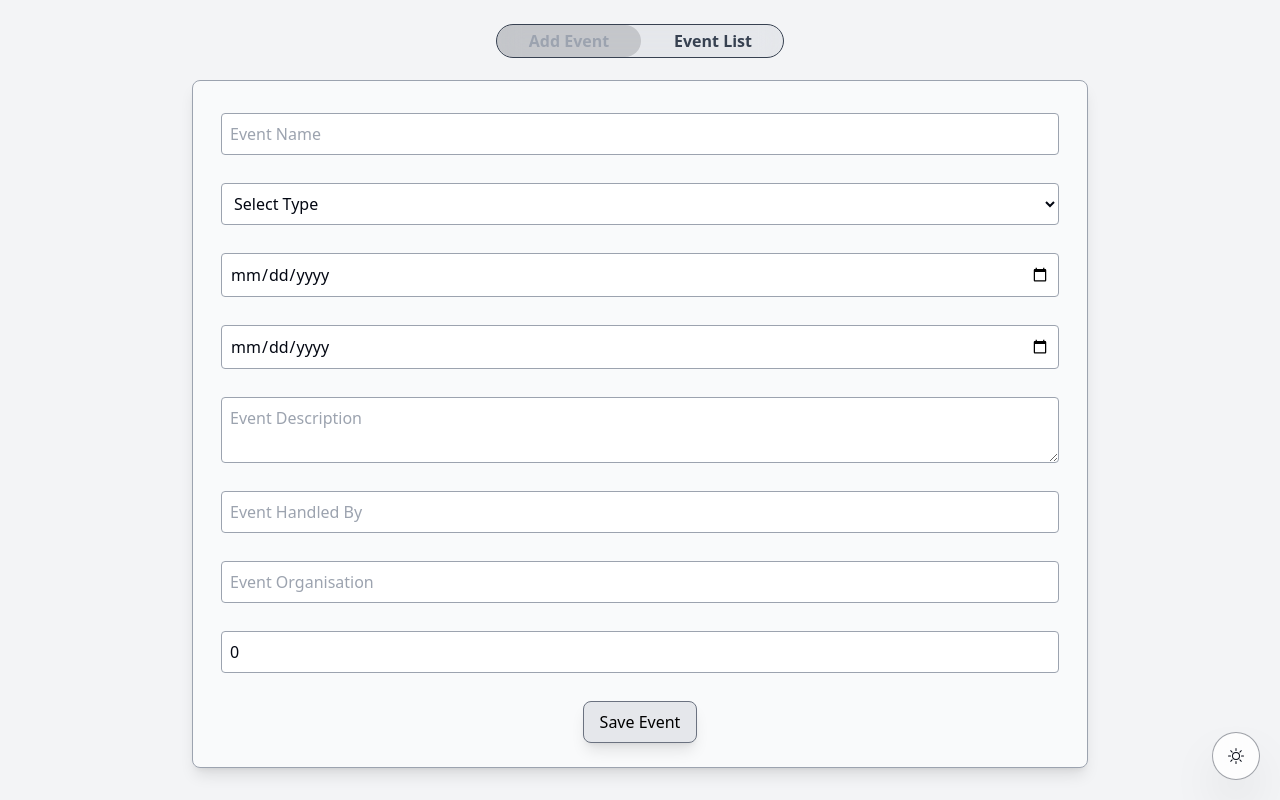
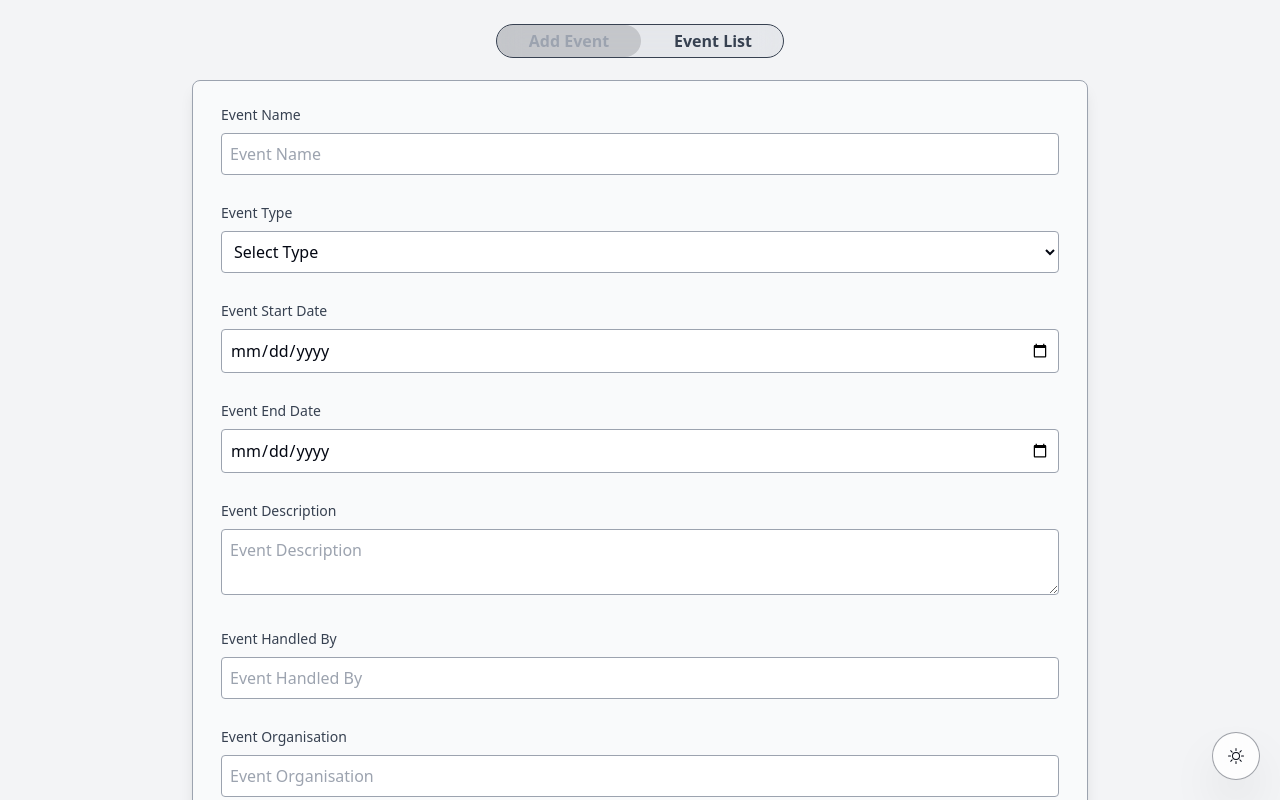
Before and after one commit to vishalp-65/praeclarum_assignment, a React (Create React App) app: page /add in a window 1280 px wide. Shown: the top 800 px of the page. Built offline with nearby package versions, Linux system fonts and the light colour scheme.

Commit message:
Added labels for all fileds and better error handling for date

```diff
--- a/src/components/EventForm.tsx
+++ b/src/components/EventForm.tsx
@@ -26,8 +26,32 @@ const EventForm: React.FC = () => {
         subEvents: 0,
     });
 
-    // Redux dispatcher
+    const [errors, setErrors] = useState<{ [key: string]: string }>({});
     const dispatch = useDispatch();
+
+    const validate = () => {
+        const errors: { [key: string]: string } = {};
+        const today = new Date().toISOString().split("T")[0];
+
+        if (!formData.name) errors.name = "Event name is required.";
+        if (!formData.type) errors.type = "Event type is required.";
+        if (!formData.startDate) errors.startDate = "Start date is required.";
+        if (!formData.endDate) errors.endDate = "End date is required.";
+        if (
+            formData.startDate &&
+            formData.endDate &&
+            formData.startDate >= formData.endDate
+        )
+            errors.endDate = "End date must be after start date.";
+        if (formData.startDate && formData.startDate > today)
+            errors.startDate = "Start date cannot be in the future.";
+        if (isNaN(formData.subEvents) || formData.subEvents < 0)
+            errors.subEvents =
+                "Sub-events must be a valid non-negative number.";
+
+        setErrors(errors);
+        return Object.keys(errors).length === 0;
+    };
 
     const handleChange = (
         e: React.ChangeEvent<
@@ -43,13 +67,13 @@ const EventForm: React.FC = () => {
 
     const handleSubmit = (e: React.FormEvent) => {
         e.preventDefault();
+        if (!validate()) return;
 
-        // Create unique ID for every event
         const newEvent = {
             id: uuidv4(),
             ...formData,
         };
-        // Dispatch redux
+
         dispatch(addEvent(newEvent));
         setFormData({
             name: "",
@@ -70,20 +94,41 @@ const EventForm: React.FC = () => {
                 className="px-7 py-6 h-full bg-gray-50 dark:bg-gray-950 border border-gray-400 dark:border-gray-600 space-y-4 flex
                     flex-col w-full lg:w-[70%] items-center justify-between gap-3 rounded-lg shadow-lg"
             >
+                <div className="w-full">
+                    <label
+                        htmlFor="name"
+                        className="block text-sm font-medium text-gray-700 dark:text-gray-300"
+                    >
+                        Event Name
+                    </label>
                     <input
                         type="text"
                         name="name"
+                        id="name"
                         value={formData.name}
                         onChange={handleChange}
                         placeholder="Event Name"
                         className="w-full mt-2 p-2 border border-gray-400 dark:border-gray-700 rounded bg-white dark:bg-gray-900"
                         required
                     />
+                    {errors.name && (
+                        <p className="text-red-500 text-sm">{errors.name}</p>
+                    )}
+                </div>
+
+                <div className="w-full">
+                    <label
+                        htmlFor="type"
+                        className="block text-sm font-medium text-gray-700 dark:text-gray-300"
+                    >
+                        Event Type
+                    </label>
                     <select
                         name="type"
+                        id="type"
                         value={formData.type}
                         onChange={handleChange}
-                    className="w-full p-2 border border-gray-400 rounded dark:border-gray-700 bg-white dark:bg-gray-900"
+                        className="w-full mt-2 p-2 border border-gray-400 rounded dark:border-gray-700 bg-white dark:bg-gray-900"
                         required
                     >
                         <option value="">Select Type</option>
@@ -93,54 +138,132 @@ const EventForm: React.FC = () => {
                         <option value="children">Children</option>
                         <option value="school">School</option>
                     </select>
+                    {errors.type && (
+                        <p className="text-red-500 text-sm">{errors.type}</p>
+                    )}
+                </div>
+
+                <div className="w-full">
+                    <label
+                        htmlFor="startDate"
+                        className="block text-sm font-medium text-gray-700 dark:text-gray-300"
+                    >
+                        Event Start Date
+                    </label>
                     <input
                         type="date"
                         name="startDate"
+                        id="startDate"
                         value={formData.startDate}
                         onChange={handleChange}
-                    className="w-full p-2 border border-gray-400 dark:border-gray-700 rounded bg-white dark:bg-gray-900"
+                        className="w-full mt-2 p-2 border border-gray-400 dark:border-gray-700 rounded bg-white dark:bg-gray-900"
                         required
                     />
+                    {errors.startDate && (
+                        <p className="text-red-500 text-sm">
+                            {errors.startDate}
+                        </p>
+                    )}
+                </div>
+
+                <div className="w-full">
+                    <label
+                        htmlFor="endDate"
+                        className="block text-sm font-medium text-gray-700 dark:text-gray-300"
+                    >
+                        Event End Date
+                    </label>
                     <input
                         type="date"
                         name="endDate"
+                        id="endDate"
                         value={formData.endDate}
                         onChange={handleChange}
-                    className="w-full p-2 border border-gray-400 dark:border-gray-700 rounded bg-white dark:bg-gray-900"
+                        className="w-full mt-2 p-2 border border-gray-400 dark:border-gray-700 rounded bg-white dark:bg-gray-900"
                         required
                     />
+                    {errors.endDate && (
+                        <p className="text-red-500 text-sm">{errors.endDate}</p>
+                    )}
+                </div>
+
+                <div className="w-full">
+                    <label
+                        htmlFor="description"
+                        className="block text-sm font-medium text-gray-700 dark:text-gray-300"
+                    >
+                        Event Description
+                    </label>
                     <textarea
                         name="description"
+                        id="description"
                         value={formData.description}
                         onChange={handleChange}
                         placeholder="Event Description"
-                    className="w-full p-2 border border-gray-400 dark:border-gray-700 rounded bg-white dark:bg-gray-900"
+                        className="w-full mt-2 p-2 border border-gray-400 dark:border-gray-700 rounded bg-white dark:bg-gray-900"
                     />
+                </div>
+
+                <div className="w-full">
+                    <label
+                        htmlFor="handledBy"
+                        className="block text-sm font-medium text-gray-700 dark:text-gray-300"
+                    >
+                        Event Handled By
+                    </label>
                     <input
                         type="text"
                         name="handledBy"
+                        id="handledBy"
                         value={formData.handledBy}
                         onChange={handleChange}
                         placeholder="Event Handled By"
-                    className="w-full p-2 border border-gray-400 dark:border-gray-700 rounded bg-white dark:bg-gray-900"
+                        className="w-full mt-2 p-2 border border-gray-400 dark:border-gray-700 rounded bg-white dark:bg-gray-900"
                     />
+                </div>
+
+                <div className="w-full">
+                    <label
+                        htmlFor="organisation"
+                        className="block text-sm font-medium text-gray-700 dark:text-gray-300"
+                    >
+                        Event Organisation
+                    </label>
                     <input
                         type="text"
                         name="organisation"
+                        id="organisation"
                         value={formData.organisation}
                         onChange={handleChange}
                         placeholder="Event Organisation"
-                    className="w-full p-2 border border-gray-400 dark:border-gray-700 rounded bg-white dark:bg-gray-900"
+                        className="w-full mt-2 p-2 border border-gray-400 dark:border-gray-700 rounded bg-white dark:bg-gray-900"
                     />
+                </div>
+
+                <div className="w-full">
+                    <label
+                        htmlFor="subEvents"
+                        className="block text-sm font-medium text-gray-700 dark:text-gray-300"
+                    >
+                        Total Number of Sub-events
+                    </label>
                     <input
                         type="number"
                         name="subEvents"
+                        id="subEvents"
                         value={formData.subEvents}
                         onChange={handleChange}
                         placeholder="Total Number of Sub-events"
-                    className="w-full p-2 border border-gray-400 dark:border-gray-700 rounded bg-white dark:bg-gray-900"
+                        className="w-full mt-2 p-2 border border-gray-400 dark:border-gray-700 rounded bg-white dark:bg-gray-900"
                         required
                     />
+                    {errors.subEvents && (
+                        <p className="text-red-500 text-sm">
+                            {errors.subEvents}
+                        </p>
+                    )}
+                </div>
+
                 <button
                     type="submit"
                     className="px-4 py-2 text-black shadow-lg dark:text-white rounded-lg bg-gray-200 dark:bg-gray-900 border border-gray-500"
```
Lines whose indentation alone changed are shown as unchanged.
